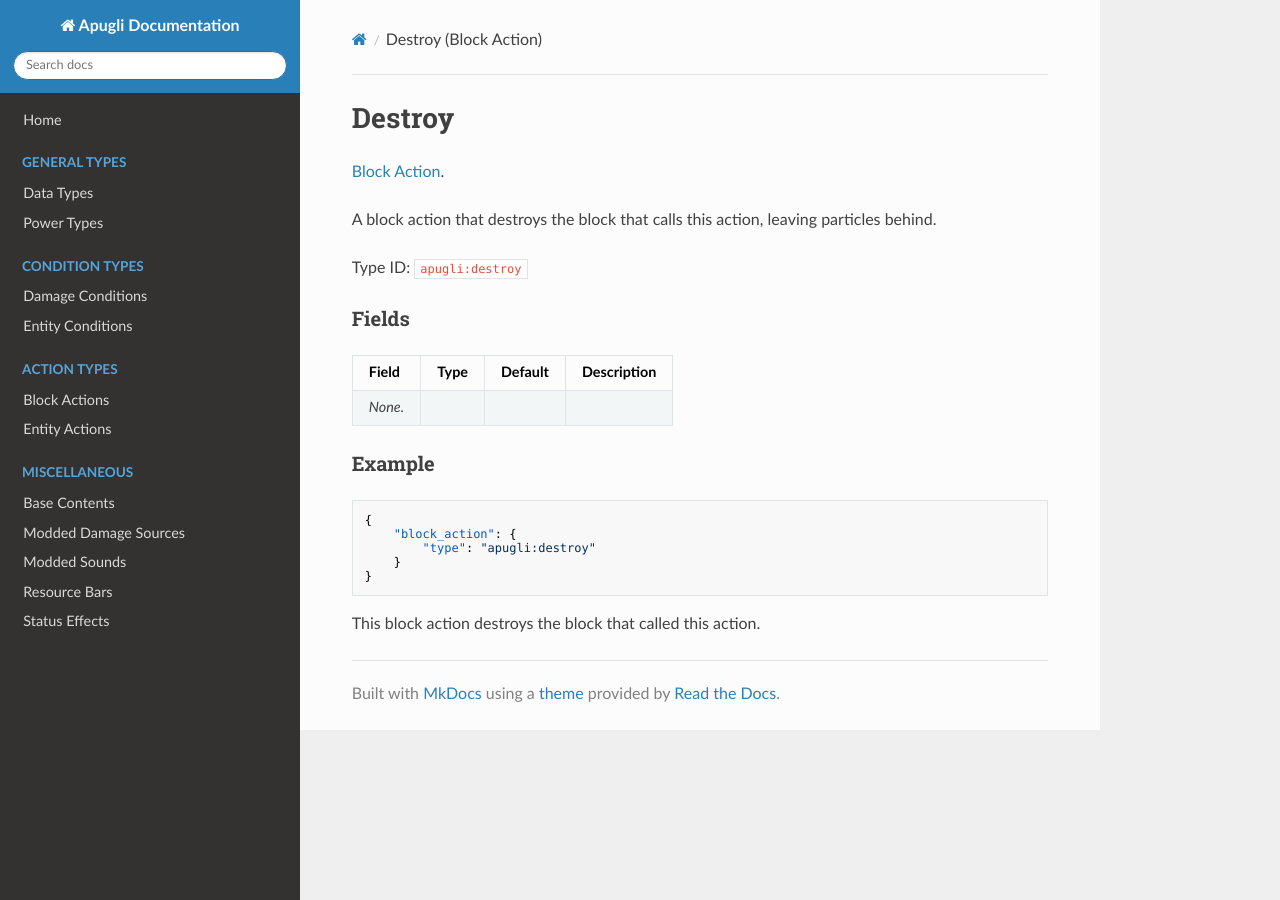
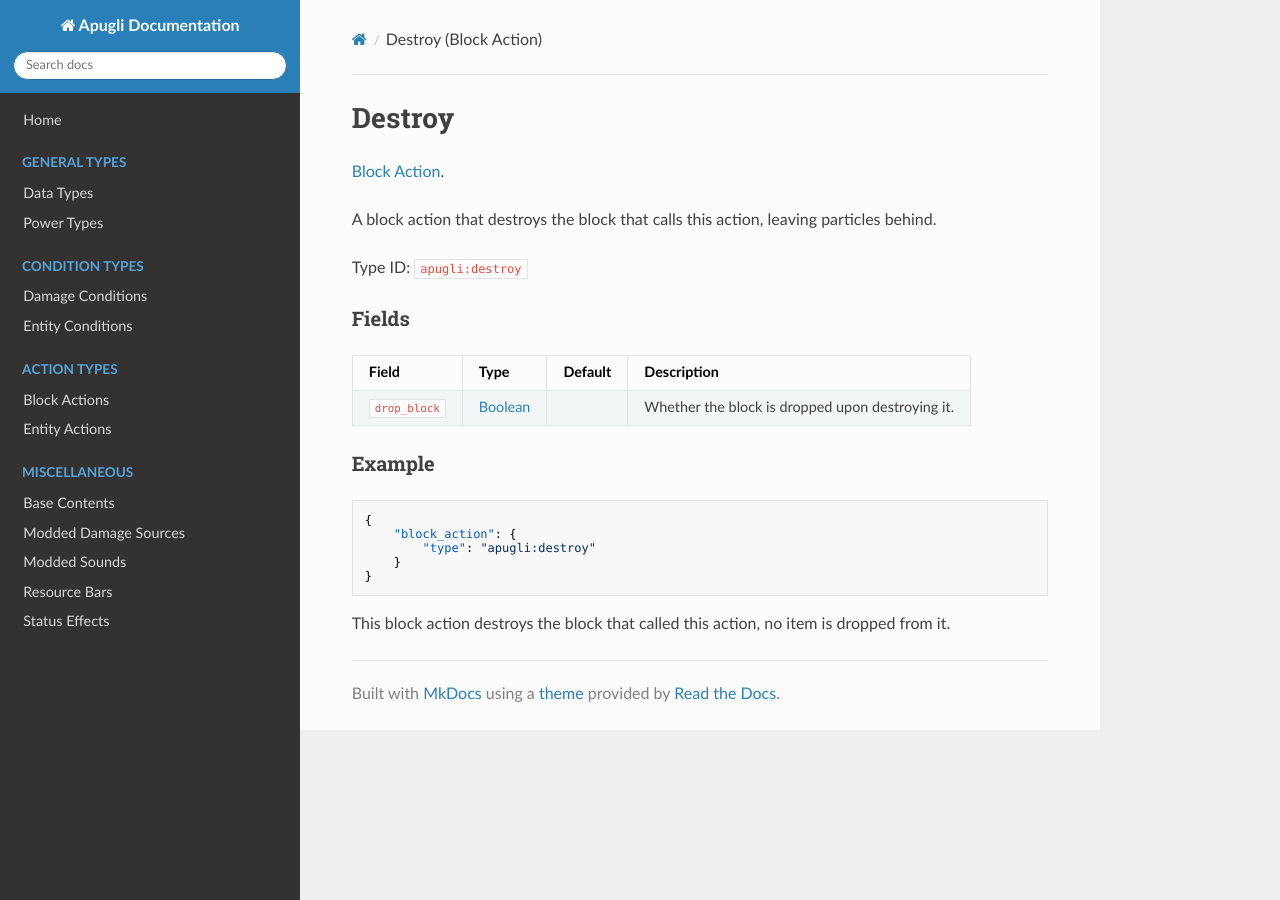
Before and after one commit to MerchantPug/apugli-docs, an MkDocs documentation site: the page built from docs/types/block_action_types/destroy.md, in a window 1280 px wide. Built offline with MkDocs 1.6.1, drawn with Linux system fonts in a browser that asks for light colours; nearby versions of some CDN libraries.

Commit message:
Updated docs
- Added `compare_resource` entity condition type page
- Added `drop_block` boolean

````diff
--- a/docs/types/block_action_types/destroy.md
+++ b/docs/types/block_action_types/destroy.md
@@ -15,8 +15,7 @@ Type ID: `apugli:destroy`
 
 Field  | Type | Default | Description
 -------|------|---------|-------------
-*None.*
-
+`drop_block` | [Boolean](https://origins.readthedocs.io/en/latest/types/data_types/boolean/) | | Whether the block is dropped upon destroying it.
 
 ### Example
 ```json
@@ -26,4 +25,4 @@ Field  | Type | Default | Description
     }
 }
 ```
-This block action destroys the block that called this action.
+This block action destroys the block that called this action, no item is dropped from it.
````
Also changed, not shown: docs/types/entity_condition_types.md (+1 -0 lines), docs/types/entity_condition_types/compare_resource.md (added, +35 -0 lines).
